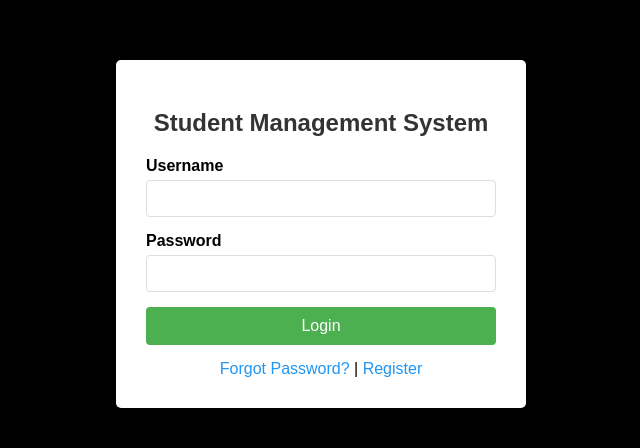
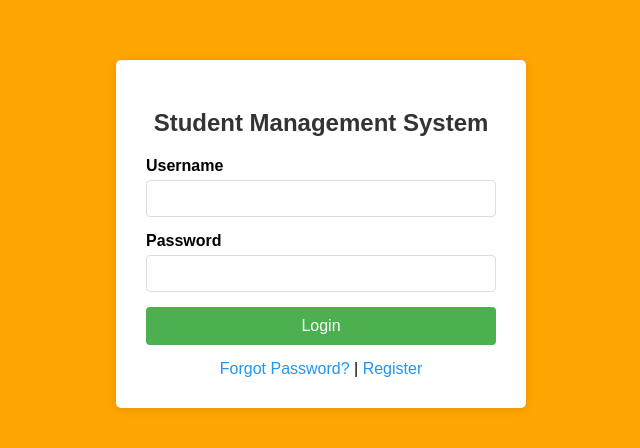
Before and after one commit to ramalingam123maha-commits/Student_Management, a plain HTML site: page Login.html in a window 1280 px wide. Shown: the part 166-614 px from the top of the page, without its empty margins (319-959 px from the left). Drawn offline with Linux system fonts and the light colour scheme.

Commit message:
Edit the body background color to "Orange" in the file "Login.html"

```diff
--- a/Login.html
+++ b/Login.html
@@ -7,7 +7,7 @@
     <style>
         body {
             font-family: Arial, sans-serif;
-            background-color: black;
+            background-color: Orange;
             margin: 0;
             padding: 0;
             display: flex;
```
